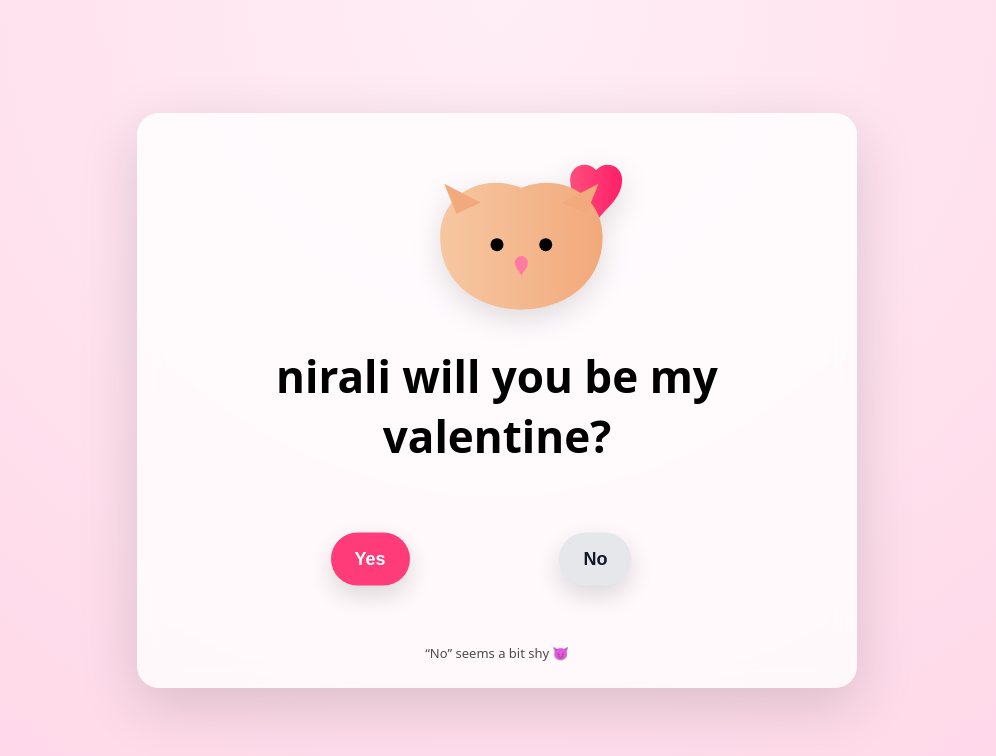
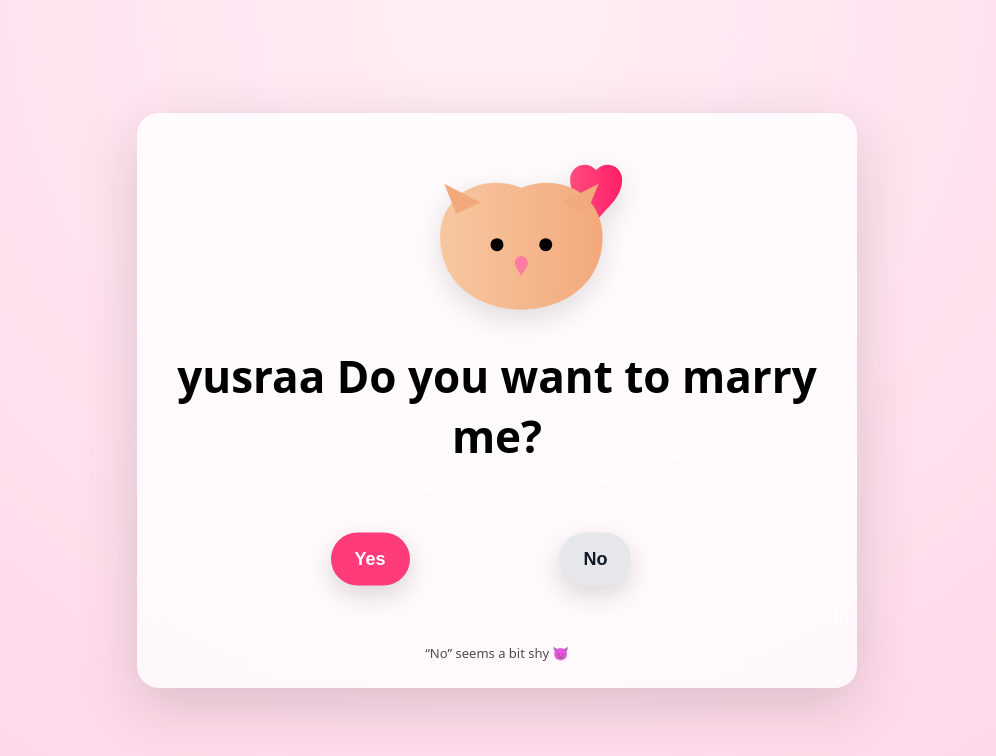
Before and after one commit to kecheyoucef0559-sketch/yusraa, a plain HTML site: page index.html in a window 1280 px wide. Shown: the whole page, without its empty margins (143-1139 px from the left). Drawn offline with nearby package versions, Linux system fonts and the light colour scheme.

Commit message:
Fix HTML structure and update content

```diff
--- a/index.html
+++ b/index.html
@@ -171,7 +171,7 @@
             fill="#ff7aa2"/>
     </svg>
 
-    <h1>nirali will you be my valentine?</h1>
+    <h1>yusraa Do you want to marry me?</h1>
 
     <section class="button-zone" id="zone">
       <button id="yesBtn">Yes</button>
```
